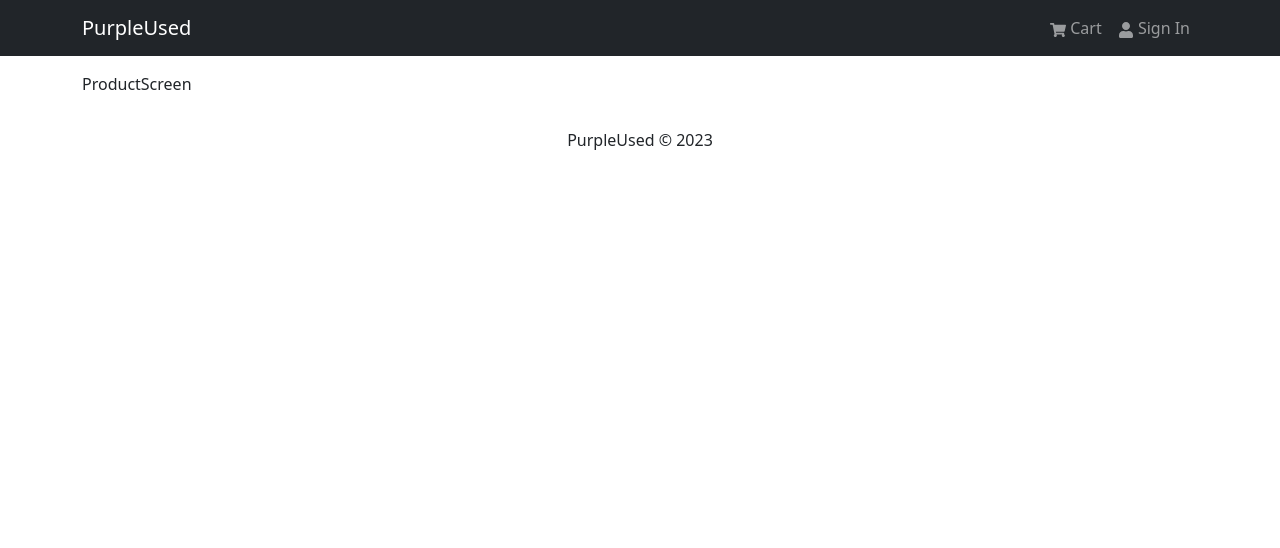
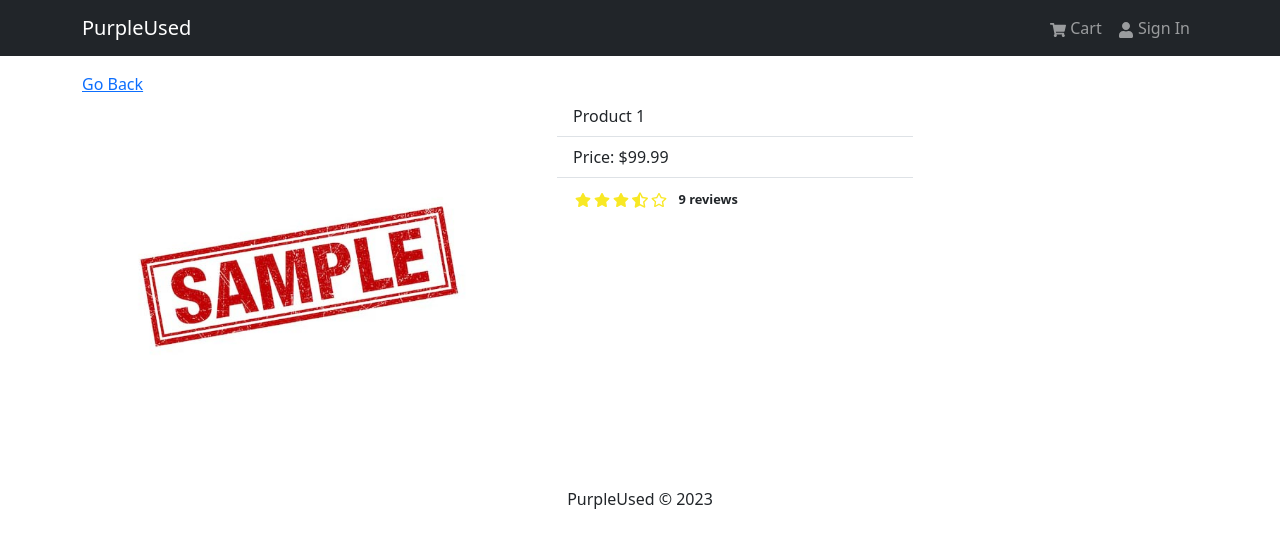
Before and after one commit to solidwake/eshop, a React (Vite) app in the folder frontend/: page /product/1 in a window 1280 px wide. Shown: the top 548 px of the page. Built offline with nearby package versions, Linux system fonts and the light colour scheme.

Commit message:
add product to products screen

```diff
--- a/frontend/src/screens/ProductScreen.jsx
+++ b/frontend/src/screens/ProductScreen.jsx
@@ -1,14 +1,39 @@
 import { useParams } from 'react-router-dom'
+import { Link } from 'react-router-dom'
+import { Row, Col, Image, ListGroup, Card, Button } from 'react-bootstrap'
+import Rating from '../components/Rating'
 import products from '../products'
+
+
 
 function ProductScreen() {
   const { id: productId } = useParams()
   const product = products.find((p) => p._id === productId)
-  console.log(product)
 
-  return (
-    <div>ProductScreen</div>
-  )
+
+  return <>
+    <Link to='/' classname='btn btn-light my-3'>
+      Go Back
+    </Link>
+    <Row>
+      <Col md={5}>
+        <Image src={product.image} alt={product.name} fluid />
+      </Col>
+      <Col md={4}>
+        <ListGroup variant='flush'>
+          <ListGroup.Item>{product.name}</ListGroup.Item>
+          <ListGroup.Item>Price: ${product.price}</ListGroup.Item>
+          <ListGroup.Item>
+            <Rating value={product.rating} text={`${product.numReviews} reviews`} />
+          </ListGroup.Item>
+
+        </ListGroup>
+      </Col>
+      <Col md={3}>
+
+      </Col>
+    </Row>
+  </>
 }
 
 export default ProductScreen
```
